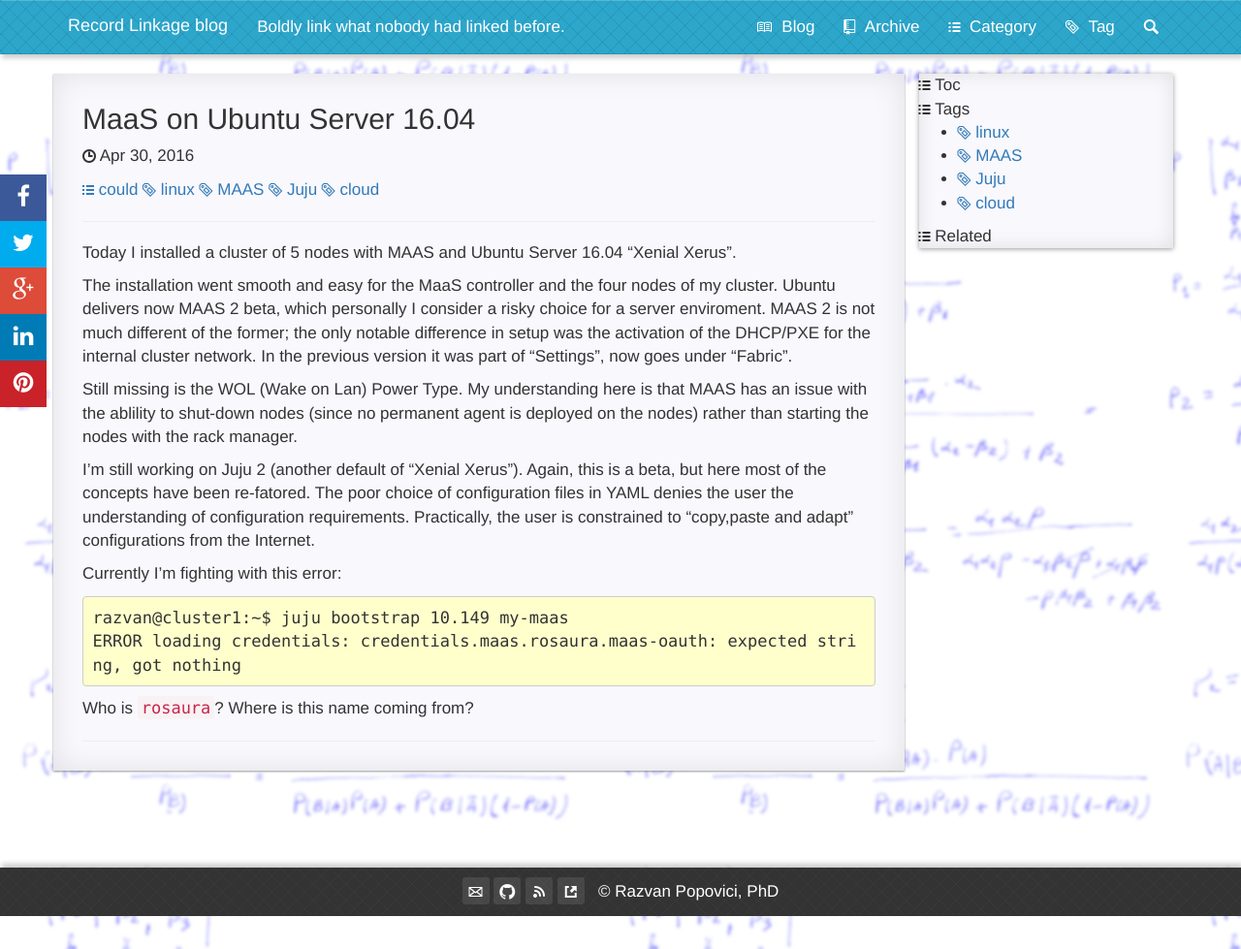
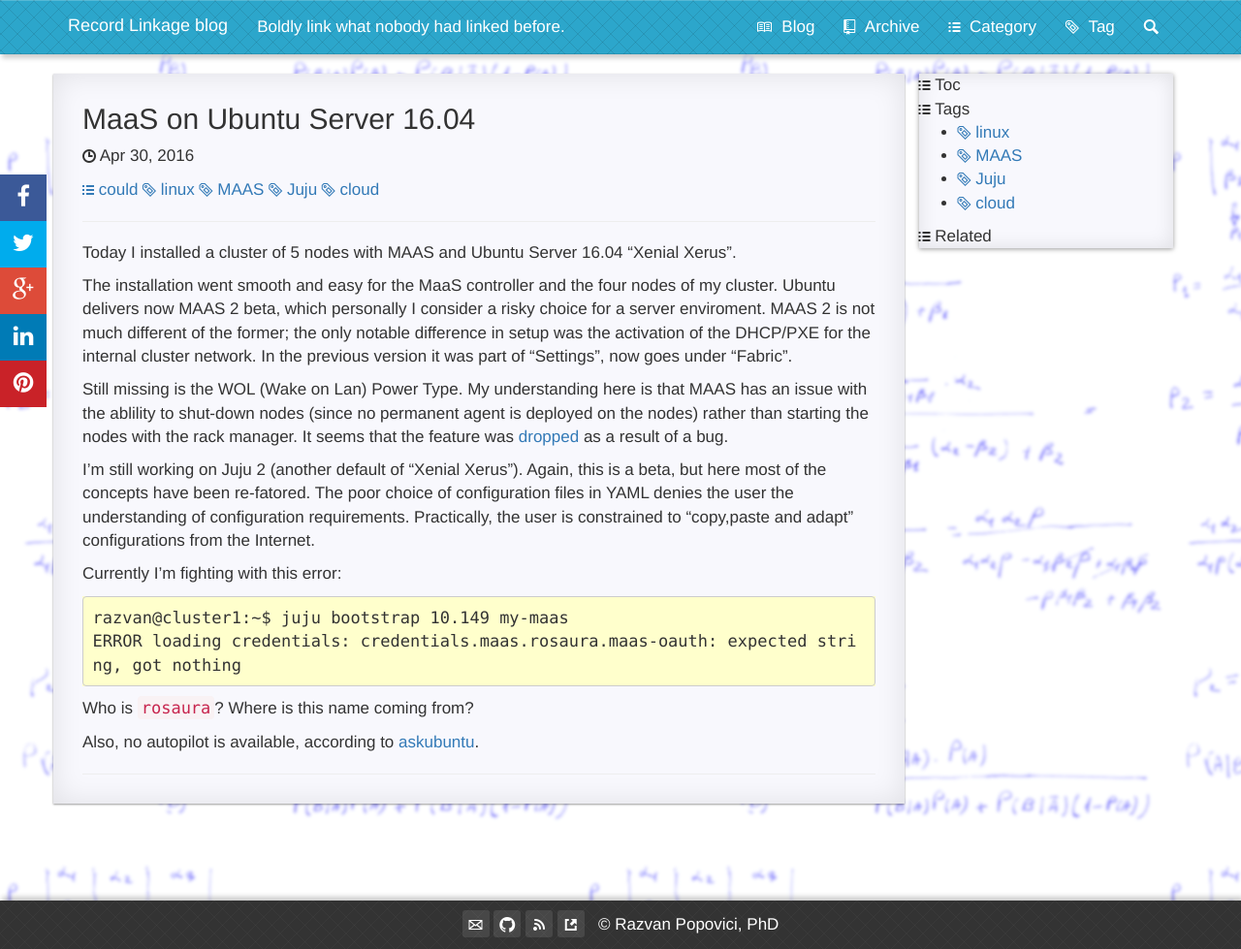
Before and after one commit to RazvanML/reco-link, a Jekyll site: the page built from _posts/2016-04-30-MaaS on Ubuntu 16.04.md, in a window 1280 px wide. Shown: the whole page at 97% size. Built offline with Jekyll 4.4.1, drawn with Linux system fonts in a browser that asks for light colours; nearby versions of some CDN libraries; Markdown is read by kramdown in place of the engine named in the settings; comment, search, counter and statistics services are not loaded.

Commit message:
some changes.

````diff
--- a/_posts/2016-04-30-MaaS on Ubuntu 16.04.md
+++ b/_posts/2016-04-30-MaaS on Ubuntu 16.04.md
@@ -14,7 +14,8 @@
 In the previous version it was part of "Settings", now goes under "Fabric".
 
 Still missing is the WOL (Wake on Lan) Power Type. My understanding here is that MAAS has an issue with the ablility to shut-down nodes
-(since no permanent agent is deployed on the nodes) rather than starting the nodes with the rack manager.
+(since no permanent agent is deployed on the nodes) rather than starting the nodes with the rack manager. It seems that the feature was
+<a href="https://bugs.launchpad.net/maas/+bug/1246626">dropped</a> as a result of a bug.
 
 I'm still working on Juju 2 (another default of "Xenial Xerus"). Again, this is a beta, but here most of the concepts have been re-fatored. The poor choice of
 configuration files in YAML denies the user the understanding of configuration requirements. Practically, the user is constrained to "copy,paste and adapt" configurations from
@@ -27,3 +28,6 @@
 ```
 
 Who is  ```rosaura```? Where is this name coming from?
+
+
+Also, no autopilot is available, according to <a href="http://askubuntu.com/questions/764507/is-autopilot-openstack-16-04-available">askubuntu</a>.
````
